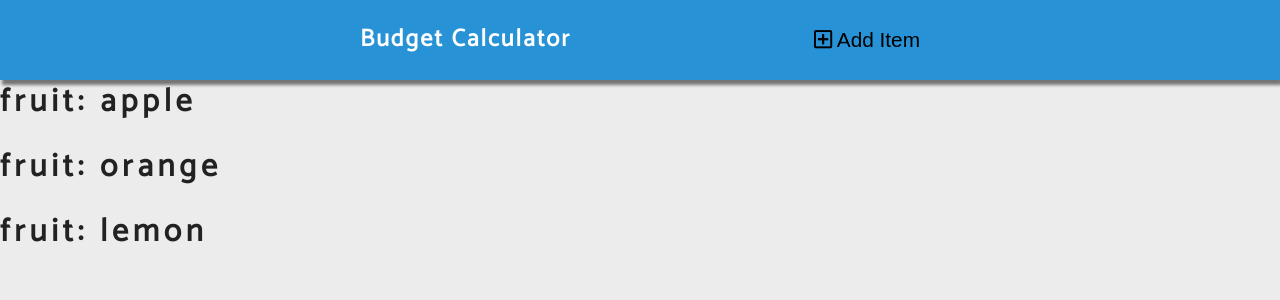
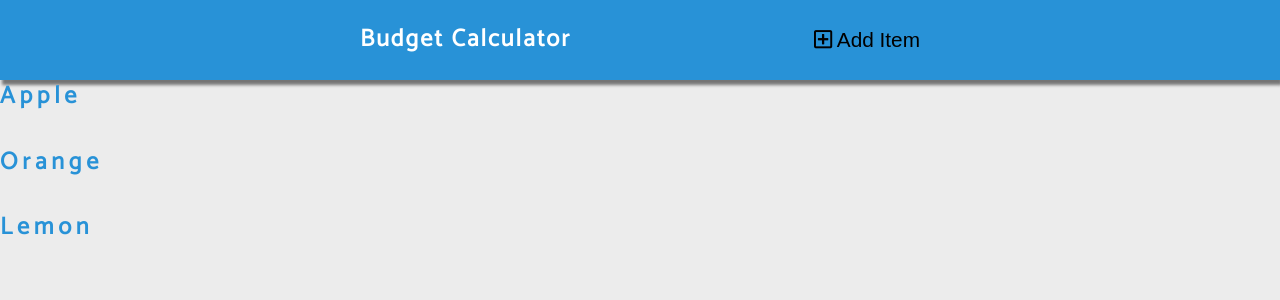
Before and after one commit to BeataJ/budget-calculator-svelte, a Svelte app: page / in a window 1280 px wide. Shown: the top 300 px of the page. Built offline with nearby package versions, Linux system fonts and the light colour scheme.

Commit message:
rent list by usint <Title/>

```diff
--- a/src/App.svelte
+++ b/src/App.svelte
@@ -1,5 +1,6 @@
 <script>
   import Navbar from './Navbar.svelte';
+  import Title from './Title.svelte';
   let fruits = ['apple', 'orange', 'lemon'];
 </script>
 
@@ -9,5 +10,5 @@
 <Navbar />
 
 {#each fruits as item}
-  <h1>fruit: {item}</h1>
+  <Title title={item} />
 {/each}
```
